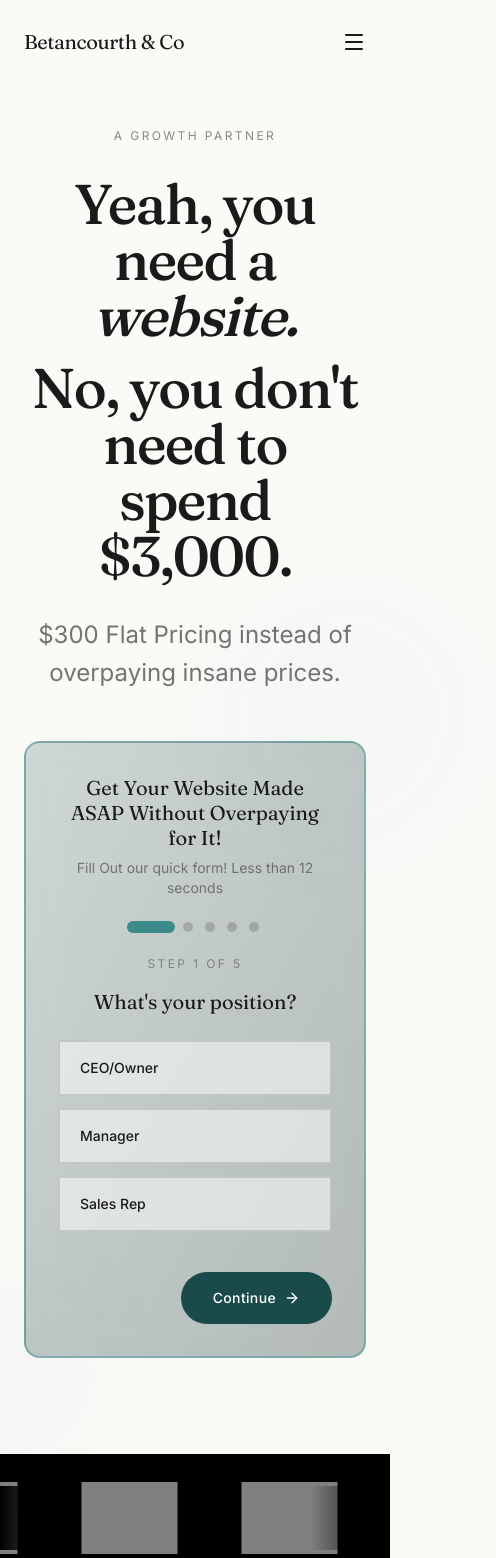
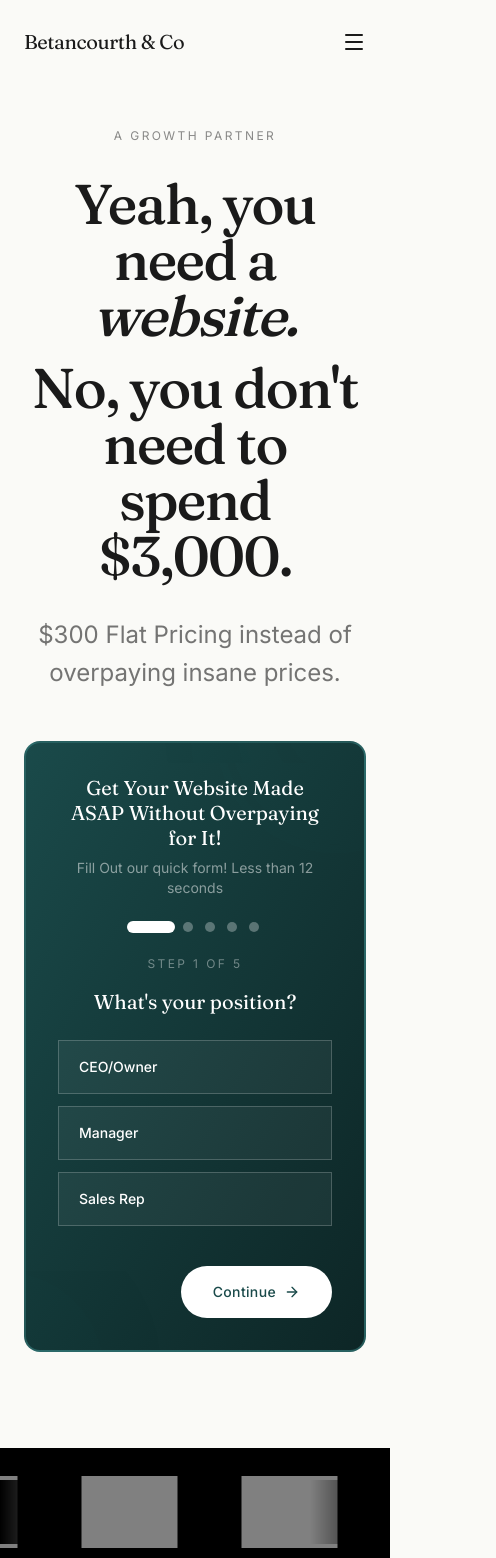
Before and after one commit to Fbet590/Betancourth-Co-2.0, a Next.js app: page / in a window 390 px wide. Shown: the top 1558 px of the page, 496 px wide, since content can reach past the window. Built offline with nearby package versions, Linux system fonts and the light colour scheme; grey boxes are pictures that could not be loaded.

Commit message:
style: update form colors for dark theme
Change form background, text, inputs, and buttons for dark theme.

```diff
--- a/components/hero-section.tsx
+++ b/components/hero-section.tsx
@@ -345,14 +345,14 @@ export function HeroSection() {
                 }}
                 onMouseEnter={() => setHoveredOption(option)}
                 onMouseLeave={() => setHoveredOption(null)}
-                whileHover={{ scale: 1.03, x: 8, boxShadow: "0 8px 25px rgba(61, 138, 138, 0.2)" }}
+                whileHover={{ scale: 1.03, x: 8, boxShadow: "0 8px 25px rgba(255, 255, 255, 0.1)" }}
                 whileTap={{ scale: 0.97 }}
-                className={`w-full px-5 py-4 text-left border-2 rounded-xl transition-all duration-300 flex items-center justify-between group ${
+                className={`w-full px-5 py-4 text-left border rounded-xl transition-all duration-300 flex items-center justify-between group ${
                   currentValue === option
-                    ? "border-[#3d8a8a] bg-[#1a4a4a] text-white shadow-lg shadow-[#1a4a4a]/30"
+                    ? "border-white bg-white text-[#1a4a4a] shadow-lg"
                     : hoveredOption === option
-                    ? "border-[#3d8a8a]/50 bg-[#1a4a4a]/10 text-[#1A1A1A]"
-                    : "border-[#1A1A1A]/15 bg-white/50 text-[#1A1A1A]"
+                    ? "border-white/40 bg-white/10 text-white"
+                    : "border-white/20 bg-white/5 text-white"
                 }`}
               >
                 <span className="text-sm font-medium">{option}</span>
@@ -377,20 +377,20 @@ export function HeroSection() {
           <div className="relative">
             <motion.button
               whileTap={{ scale: 0.99 }}
-              whileHover={{ borderColor: "rgba(61, 138, 138, 0.5)" }}
+              whileHover={{ borderColor: "rgba(255, 255, 255, 0.6)" }}
               onClick={() => setDropdownOpen(!dropdownOpen)}
-              className={`w-full px-5 py-4 text-left border-2 rounded-xl transition-all duration-300 flex items-center justify-between bg-white/50 ${
-                dropdownOpen ? "border-[#3d8a8a] shadow-lg shadow-[#1a4a4a]/20" : "border-[#1A1A1A]/15"
+              className={`w-full px-5 py-4 text-left border rounded-xl transition-all duration-300 flex items-center justify-between ${
+                dropdownOpen ? "border-white/60 bg-white/10" : "border-white/20 bg-white/5"
               }`}
             >
-              <span className={`text-sm ${currentValue ? "text-[#1A1A1A]" : "text-[#1A1A1A]/50"}`}>
+              <span className={`text-sm ${currentValue ? "text-white" : "text-white/50"}`}>
                 {currentValue || "Select an option"}
               </span>
               <motion.div
                 animate={{ rotate: dropdownOpen ? 180 : 0 }}
                 transition={{ duration: 0.3, type: "spring", stiffness: 300 }}
               >
-                <ChevronDown className={`w-5 h-5 ${dropdownOpen ? "text-[#3d8a8a]" : "text-[#1A1A1A]/50"}`} />
+                <ChevronDown className={`w-5 h-5 ${dropdownOpen ? "text-white" : "text-white/50"}`} />
               </motion.div>
             </motion.button>
 
@@ -401,7 +401,7 @@ export function HeroSection() {
                   animate={{ opacity: 1, y: 0, scale: 1 }}
                   exit={{ opacity: 0, y: -10, scale: 0.95 }}
                   transition={{ duration: 0.2, type: "spring", stiffness: 400, damping: 25 }}
-                  className="fixed left-1/2 -translate-x-1/2 w-[calc(100%-3rem)] max-w-lg mt-2 border-2 border-[#3d8a8a]/30 bg-white rounded-xl shadow-2xl shadow-[#1a4a4a]/10 z-[100] max-h-80 overflow-y-auto"
+                  className="fixed left-1/2 -translate-x-1/2 w-[calc(100%-3rem)] max-w-lg mt-2 border border-white/20 bg-[#1a4a4a] rounded-xl shadow-2xl z-[100] max-h-80 overflow-y-auto"
                   style={{ top: "auto" }}
                 >
                   {step.options?.map((option, idx) => (
@@ -421,11 +421,11 @@ export function HeroSection() {
                           }
                         }, 300);
                       }}
-                      whileHover={{ backgroundColor: "rgba(61, 138, 138, 0.1)", x: 4 }}
+                      whileHover={{ backgroundColor: "rgba(255, 255, 255, 0.1)", x: 4 }}
                       className={`w-full px-5 py-3.5 text-left text-sm transition-all duration-200 ${
                         currentValue === option
-                          ? "bg-[#1a4a4a] text-white font-medium"
-                          : "text-[#1A1A1A] hover:text-[#1a4a4a]"
+                          ? "bg-white text-[#1a4a4a] font-medium"
+                          : "text-white hover:text-white"
                       }`}
                     >
                       {option}
@@ -455,7 +455,7 @@ export function HeroSection() {
                   handleNext();
                 }
               }}
-              className="w-full px-5 py-4 border-2 border-[#1A1A1A]/15 bg-white/50 rounded-xl text-[#1A1A1A] text-sm placeholder:text-[#1A1A1A]/40 focus:outline-none focus:border-[#3d8a8a] focus:bg-white focus:shadow-lg focus:shadow-[#1a4a4a]/10 transition-all duration-300"
+              className="w-full px-5 py-4 border border-white/20 bg-white/5 rounded-xl text-white text-sm placeholder:text-white/40 focus:outline-none focus:border-white/60 focus:bg-white/10 transition-all duration-300"
               autoFocus
             />
           </motion.div>
@@ -478,7 +478,7 @@ export function HeroSection() {
                   handleNext();
                 }
               }}
-              className="w-full px-5 py-4 border-2 border-[#1A1A1A]/15 bg-white/50 rounded-xl text-[#1A1A1A] text-sm placeholder:text-[#1A1A1A]/40 focus:outline-none focus:border-[#3d8a8a] focus:bg-white focus:shadow-lg focus:shadow-[#1a4a4a]/10 transition-all duration-300"
+              className="w-full px-5 py-4 border border-white/20 bg-white/5 rounded-xl text-white text-sm placeholder:text-white/40 focus:outline-none focus:border-white/60 focus:bg-white/10 transition-all duration-300"
               autoFocus
             />
           </motion.div>
@@ -526,17 +526,17 @@ export function HeroSection() {
             $300 Flat Pricing instead of overpaying insane prices.
           </motion.p>
 
-          {/* Multi-step Form - Teal/Green Aesthetic Style */}
+          {/* Multi-step Form - Solid Dark Teal Style */}
           <motion.div
             initial={{ opacity: 0, y: 40 }}
             animate={{ opacity: 1, y: 0 }}
             transition={{ duration: 0.8, ease: "easeOut", delay: 0.3 }}
             className="max-w-lg mx-auto mt-4"
           >
-            {/* Form with teal gradient and border */}
+            {/* Form with solid teal background */}
             <div className="relative">
               <motion.div
-                className="relative bg-gradient-to-br from-[#1a4a4a]/20 to-[#0d2626]/30 rounded-2xl p-8 md:p-10 border-2 border-[#3d8a8a]/50 backdrop-blur-xl"
+                className="relative bg-gradient-to-br from-[#1a4a4a] to-[#0d2626] rounded-2xl p-8 md:p-10 border-2 border-[#3d8a8a]/50 overflow-hidden"
                 whileHover={{ borderColor: "rgba(61, 138, 138, 0.7)" }}
                 transition={{ duration: 0.3 }}
               >
@@ -568,28 +568,28 @@ export function HeroSection() {
                       initial={{ scale: 0, rotate: -180 }}
                       animate={{ scale: 1, rotate: 0 }}
                       transition={{ type: "spring", stiffness: 200, damping: 15 }}
-                      className="w-20 h-20 bg-gradient-to-br from-[#3d8a8a] to-[#1a4a4a] rounded-full flex items-center justify-center mx-auto mb-6"
+                      className="w-20 h-20 bg-gradient-to-br from-emerald-400 to-emerald-500 rounded-full flex items-center justify-center mx-auto mb-6"
                     >
                       <Check className="w-10 h-10 text-white" />
                     </motion.div>
-                    <h3 className="font-serif text-2xl text-[#1A1A1A] mb-3">Application Received!</h3>
-                    <p className="text-[#1A1A1A]/60 text-sm">
+                    <h3 className="font-serif text-2xl text-white mb-3">Application Received!</h3>
+                    <p className="text-white/60 text-sm">
                       We&apos;ll review your application and get back to you within 24-48 hours.
                     </p>
                   </motion.div>
                 ) : (
                   <div className="relative z-10">
                     {/* Form headline */}
-                    <h2 className="font-serif text-xl md:text-[28px] text-[#1A1A1A] text-center mb-2 leading-tight">
+                    <h2 className="font-serif text-xl md:text-[28px] text-white text-center mb-2 leading-tight">
                       Get Your Website Made ASAP Without Overpaying for It!
                     </h2>
 
                     {/* Form subheadline */}
-                    <p className="text-[#1A1A1A]/50 text-sm text-center mb-6">
+                    <p className="text-white/50 text-sm text-center mb-6">
                       Fill Out our quick form! Less than 12 seconds
                     </p>
 
-                    {/* Animated step dots - teal themed */}
+                    {/* Animated step dots - white themed */}
                     <div className="flex justify-center gap-3 mb-6">
                       {formSteps.map((_, index) => (
                         <motion.button
@@ -607,10 +607,10 @@ export function HeroSection() {
                           transition={{ type: "spring", stiffness: 400, damping: 17 }}
                           className={`h-2.5 rounded-full transition-all duration-300 cursor-pointer ${
                             index === currentStep
-                              ? "w-10 bg-[#3d8a8a]"
+                              ? "w-10 bg-white"
                               : index < currentStep
-                              ? "w-2.5 bg-[#3d8a8a]/70 hover:bg-[#3d8a8a]"
-                              : "w-2.5 bg-[#1A1A1A]/20"
+                              ? "w-2.5 bg-white/70 hover:bg-white"
+                              : "w-2.5 bg-white/30"
                           }`}
                         />
                       ))}
@@ -621,7 +621,7 @@ export function HeroSection() {
                       key={`step-${currentStep}`}
                       initial={{ opacity: 0, y: -10 }}
                       animate={{ opacity: 1, y: 0 }}
-                      className="text-[#1A1A1A]/40 text-xs uppercase tracking-[0.2em] mb-4 text-center"
+                      className="text-white/40 text-xs uppercase tracking-[0.2em] mb-4 text-center"
                     >
                       Step {currentStep + 1} of {formSteps.length}
                     </motion.p>
@@ -635,7 +635,7 @@ export function HeroSection() {
                         exit={{ opacity: 0, x: -30, scale: 0.98 }}
                         transition={{ duration: 0.4, ease: "easeOut" }}
                       >
-                        <h3 className="font-serif text-xl md:text-2xl text-[#1A1A1A] mb-6 text-center">
+                        <h3 className="font-serif text-xl md:text-2xl text-white mb-6 text-center">
                           {formSteps[currentStep].question}
                         </h3>
 
@@ -648,7 +648,7 @@ export function HeroSection() {
                               initial={{ opacity: 0, y: -10, scale: 0.95 }}
                               animate={{ opacity: 1, y: 0, scale: 1 }}
                               exit={{ opacity: 0, y: -10, scale: 0.95 }}
-                              className="text-red-600 text-xs mt-4 text-center bg-red-500/10 py-2 px-4 rounded-lg border border-red-500/20"
+                              className="text-red-400 text-xs mt-4 text-center bg-red-500/10 py-2 px-4 rounded-lg border border-red-500/20"
                             >
                               {error}
                             </motion.p>
@@ -661,10 +661,10 @@ export function HeroSection() {
                     <div className="flex items-center justify-between mt-10">
                       {currentStep > 0 ? (
                         <motion.button
-                          whileHover={{ x: -3, color: "#1A1A1A" }}
+                          whileHover={{ x: -3 }}
                           whileTap={{ scale: 0.98 }}
                           onClick={handleBack}
-                          className="flex items-center text-[#1A1A1A]/60 text-sm transition-colors duration-300"
+                          className="flex items-center text-white/60 hover:text-white text-sm transition-colors duration-300"
                         >
                           <ArrowLeft className="w-4 h-4 mr-2" />
                           Back
@@ -674,18 +674,18 @@ export function HeroSection() {
                       )}
 
                       <motion.button
-                        whileHover={{ scale: 1.05, boxShadow: "0 12px 40px rgba(61, 138, 138, 0.4)" }}
+                        whileHover={{ scale: 1.05, boxShadow: "0 12px 40px rgba(255, 255, 255, 0.2)" }}
                         whileTap={{ scale: 0.95 }}
                         onClick={handleNext}
                         disabled={isSubmitting}
-                        className="inline-flex items-center bg-[#1a4a4a] text-white hover:bg-[#0d2626] px-8 py-4 rounded-full text-sm font-medium tracking-wide transition-all duration-300 disabled:opacity-50 shadow-lg shadow-[#1a4a4a]/30"
+                        className="inline-flex items-center bg-white text-[#1a4a4a] hover:bg-white/90 px-8 py-4 rounded-full text-sm font-medium tracking-wide transition-all duration-300 disabled:opacity-50 shadow-lg shadow-black/20"
                       >
                         {isSubmitting ? (
                           <span className="flex items-center">
                             <motion.div
                               animate={{ rotate: 360 }}
                               transition={{ duration: 1, repeat: Infinity, ease: "linear" }}
-                              className="w-5 h-5 border-2 border-white/30 border-t-white rounded-full mr-2"
+                              className="w-5 h-5 border-2 border-[#1a4a4a]/30 border-t-[#1a4a4a] rounded-full mr-2"
                             />
                             Submitting...
                           </span>
```
